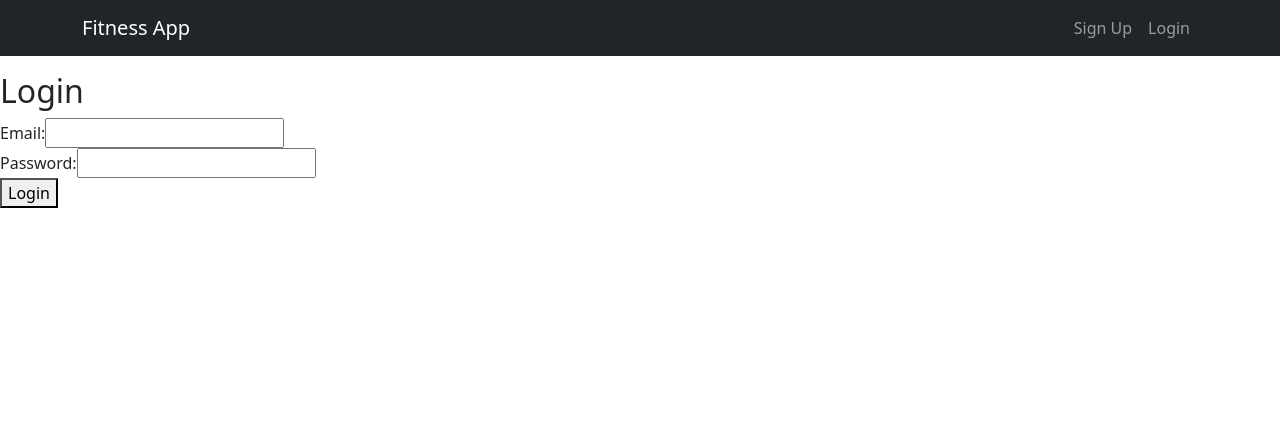
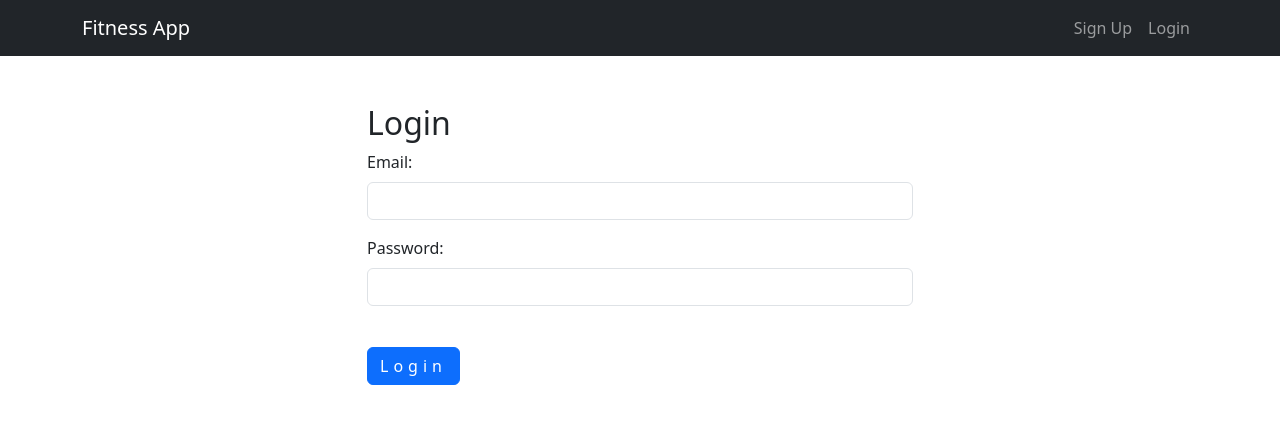
Before and after one commit to Jrtp22/fitness-app, a React (Create React App) app in the folder client/: page /auth-form in a window 1280 px wide. Shown: the top 424 px of the page. Built offline with nearby package versions, Linux system fonts and the light colour scheme.

Commit message:
added styling to the login page

```diff
--- a/client/src/Users/LoginForm.js
+++ b/client/src/Users/LoginForm.js
@@ -1,21 +1,17 @@
-// LoginForm.js
 import { useHistory } from "react-router";
 import React, { useState, useContext } from 'react';
-import { CurrentUser } from "../contexts/CurrentUser"
+import { CurrentUser } from "../contexts/CurrentUser";
 
 const LoginForm = ({ onLoginSubmit, toggleForm }) => {
-  const history = useHistory()
-
-  const { setCurrentUser } = useContext(CurrentUser)
-
+  const history = useHistory();
+  const { setCurrentUser } = useContext(CurrentUser);
   const [credentials, setCredentials] = useState({
     email: '',
     password: ''
   });
+  const [errorMessage, setErrorMessage] = useState(null);
 
-  const [ setErrorMessage] = useState(null)
-
-  async function handleSubmit (e) {
+  async function handleSubmit(e) {
     e.preventDefault();
     const response = await fetch(`http://localhost:5000/authentication/`, {
       method: 'POST',
@@ -26,42 +22,55 @@
       body: JSON.stringify(credentials)
     });
 
-          const data = await response.json()
+    const data = await response.json();
 
     if (response.status === 200) {
-              setCurrentUser(data.user)
-              history.push(`/`)
+      setCurrentUser(data.user);
+      history.push(`/`);
     } else {
-              setErrorMessage(data.message)
+      setErrorMessage(data.message);
     }
-  };
+  }
 
   return (
-    <div>
+    <div className="container mt-5">
+      <div className="row justify-content-center">
+        <div className="col-md-6">
           <h2>Login</h2>
           <form onSubmit={handleSubmit}>
-        <label>
+            <div className="mb-3">
+              <label htmlFor="email" className="form-label">
                 Email:
+              </label>
               <input
                 type="email"
+                className="form-control"
+                id="email"
                 value={credentials.email}
                 onChange={(e) => setCredentials({ ...credentials, email: e.target.value })}
                 required
               />
+            </div>
+            <div className="mb-3">
+              <label htmlFor="password" className="form-label">
+                Password:
               </label>
-        <br />
-        <label>
-          Password:
               <input
                 type="password"
+                className="form-control"
+                id="password"
                 value={credentials.password}
                 onChange={(e) => setCredentials({ ...credentials, password: e.target.value })}
                 required
               />
-        </label>
-        <br />
-        <button type="submit">Login</button>
+            </div>
+            <button type="submit" className="btn btn-primary">
+              Login
+            </button>
           </form>
+          {errorMessage && <p className="text-danger mt-3">{errorMessage}</p>}
+        </div>
+      </div>
     </div>
   );
 };
```
Lines whose indentation alone changed are shown as unchanged.
